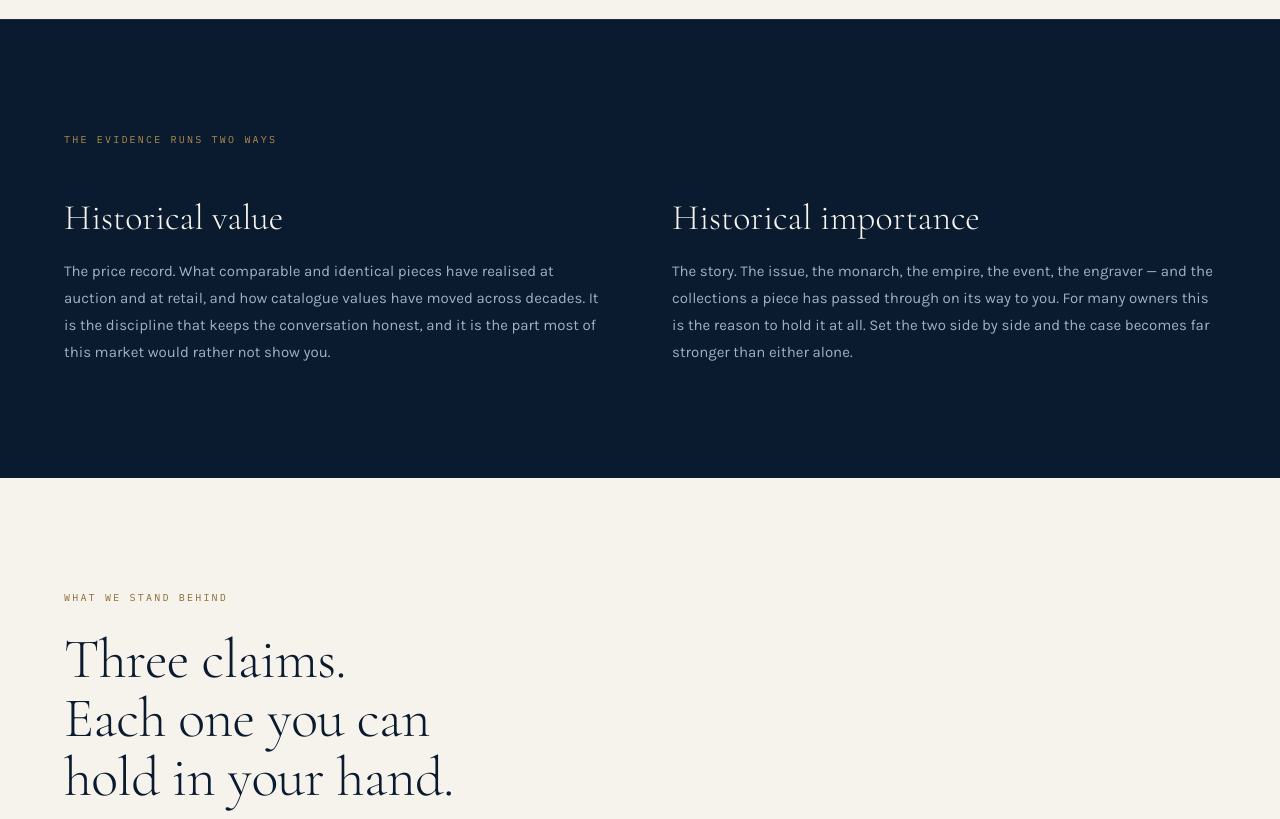
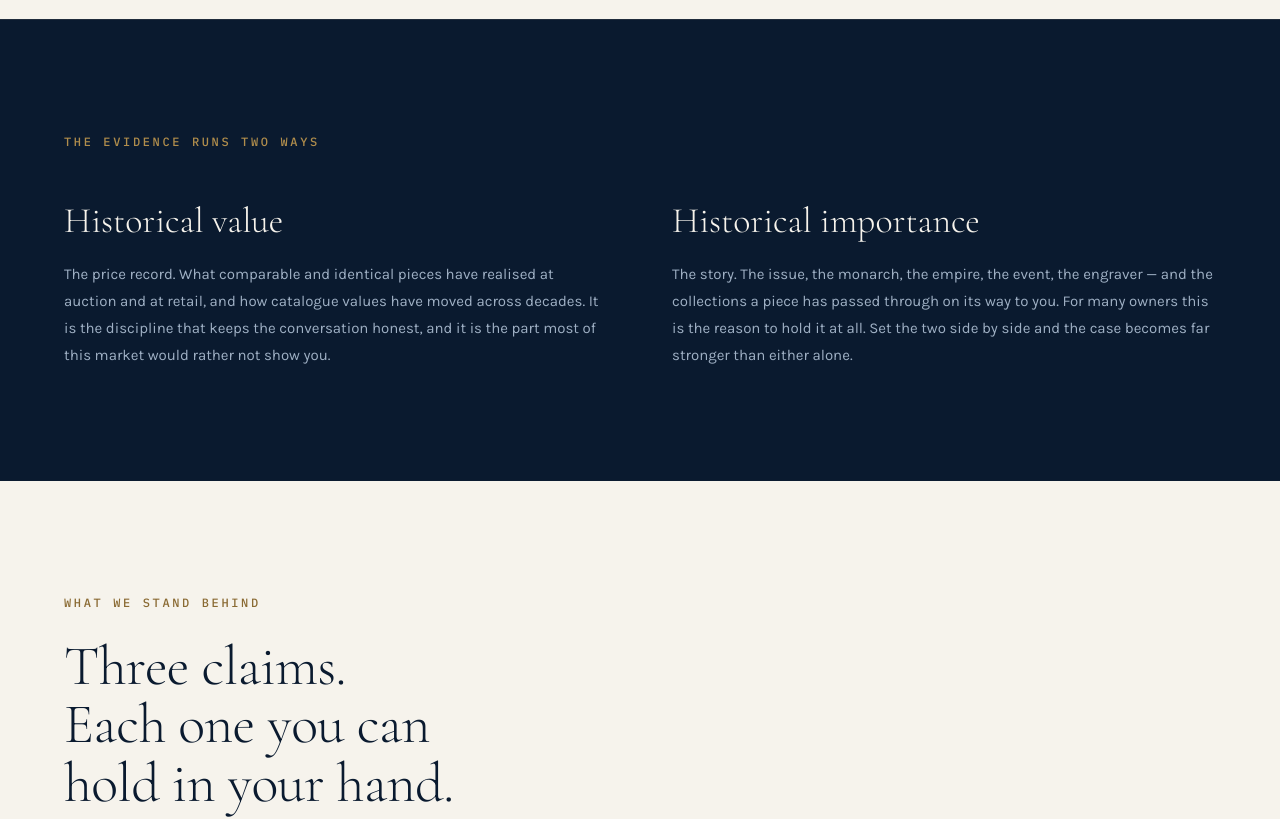
Before and after one commit to SGdatawizard/heirloom, a Next.js app: page / in a window 1280 px wide. Shown: the part 1080-1899 px from the top of the page. Built offline with nearby package versions, Linux system fonts and the light colour scheme; no server answers.

Commit message:
Update globals.css

```diff
--- a/app/globals.css
+++ b/app/globals.css
@@ -48,12 +48,12 @@
 
   /* ---- Type roles ---- */
   .eyebrow {
-    @apply font-ledger text-[10px] uppercase tracking-eyebrow text-gold;
+    @apply font-ledger text-[12px] font-medium uppercase tracking-eyebrow text-gold;
   }
 
   /* Same device on cream. Deeper gold so small caps stay legible. */
   .eyebrow-light {
-    @apply font-ledger text-[10px] uppercase tracking-eyebrow text-bronze;
+    @apply font-ledger text-[12px] font-medium uppercase tracking-eyebrow text-bronze;
   }
 
   .display-xl {
@@ -136,11 +136,11 @@
   }
 
   .label {
-    @apply mb-1 block font-ledger text-[10px] uppercase tracking-eyebrow text-gold;
+    @apply mb-1 block font-ledger text-[11px] font-medium uppercase tracking-eyebrow text-gold;
   }
 
   .label-light {
-    @apply mb-1 block font-ledger text-[10px] uppercase tracking-eyebrow text-bronze;
+    @apply mb-1 block font-ledger text-[11px] font-medium uppercase tracking-eyebrow text-bronze;
   }
 
   /* ---- Specimen frame: image slots are mounted, not dropped in ---- */
```
